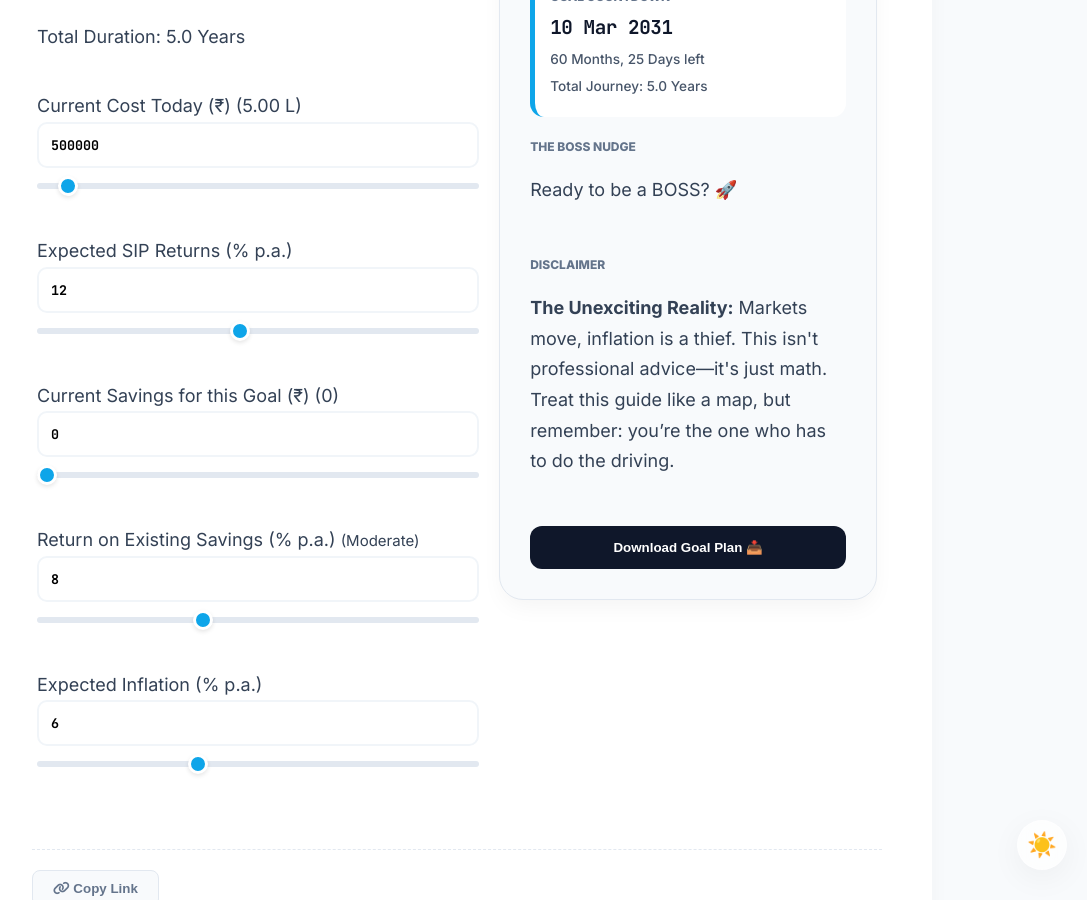
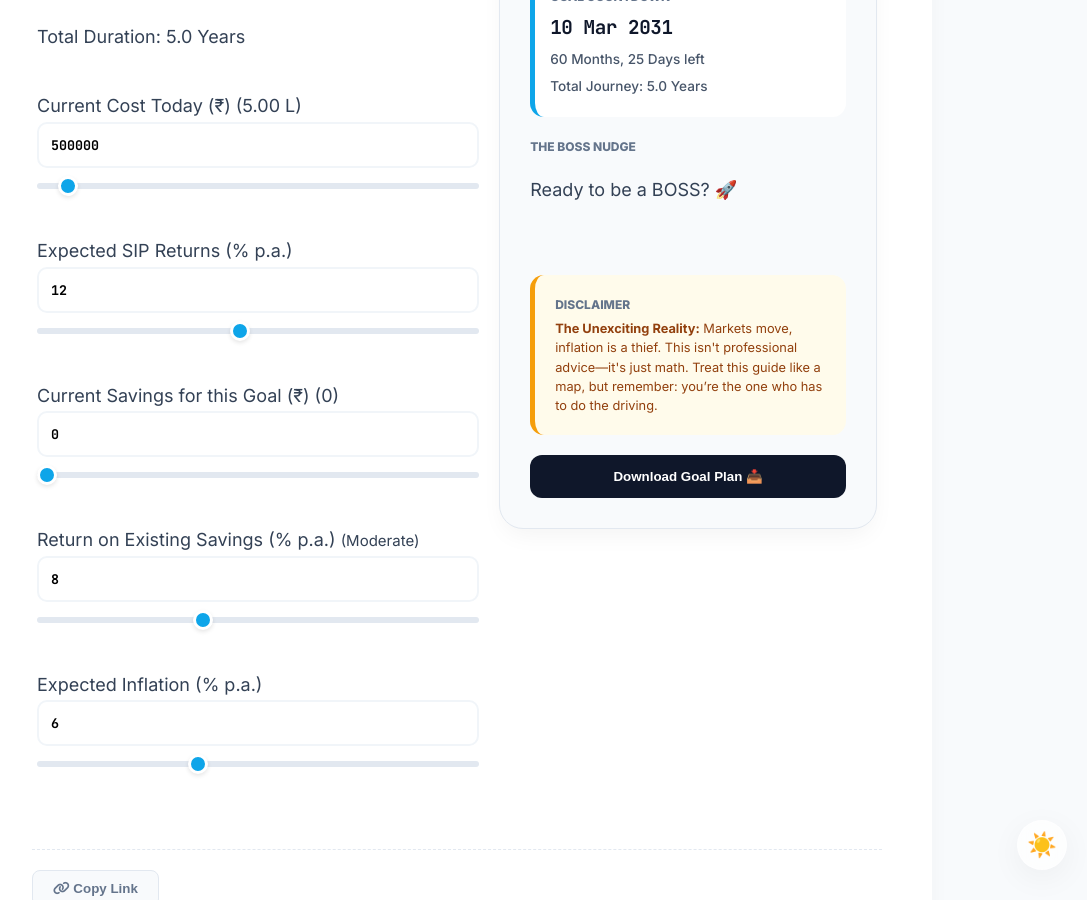
Before and after one commit to HarieshMK/HarieshMK.github.io, a Jekyll site: the page built from calculators/goal-planner.md, in a window 1280 px wide and 900 px high, scrolled down 832 px. Shown: the whole window, without its empty margins (183-1270 px from the left). Built offline with Jekyll 4.4.1, drawn with Linux system fonts in a browser that asks for light colours.

Commit message:
Update goal-planner.md

```diff
--- a/calculators/goal-planner.md
+++ b/calculators/goal-planner.md
@@ -126,7 +126,7 @@ permalink: /calculators/goal-planner/
         <p id="goal-nudge">Ready to be a BOSS? 🚀</p>
     </div>
 
-    <div class="result-box disclaimer-box">
+    <div class="result-box calc-disclaimer">
         <span class="label">Disclaimer</span>
         <p><strong>The Unexciting Reality:</strong> Markets move, inflation is a thief. This isn't professional advice—it's just math. Treat this guide like a map, but remember: you’re the one who has to do the driving.</p>
     </div>
```
